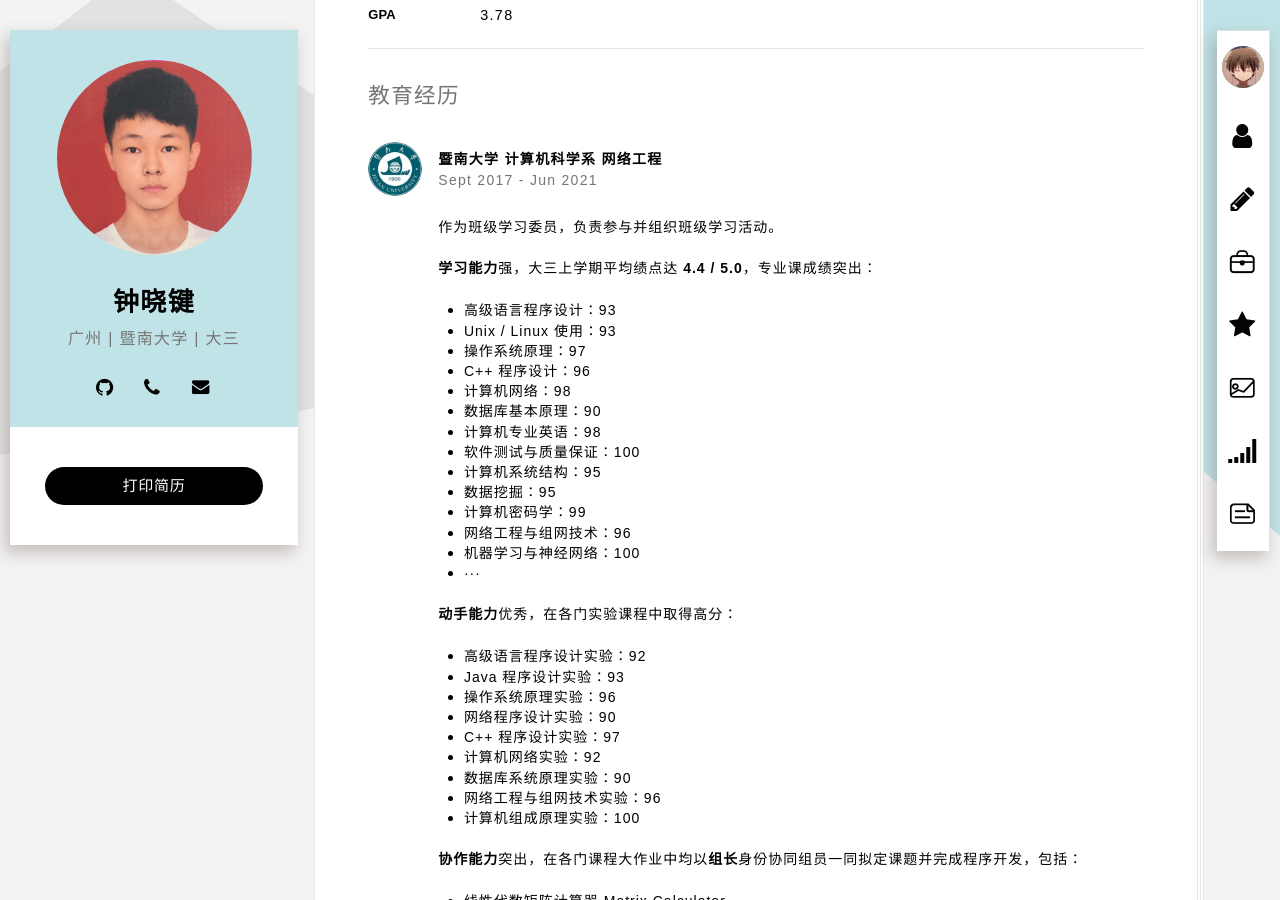
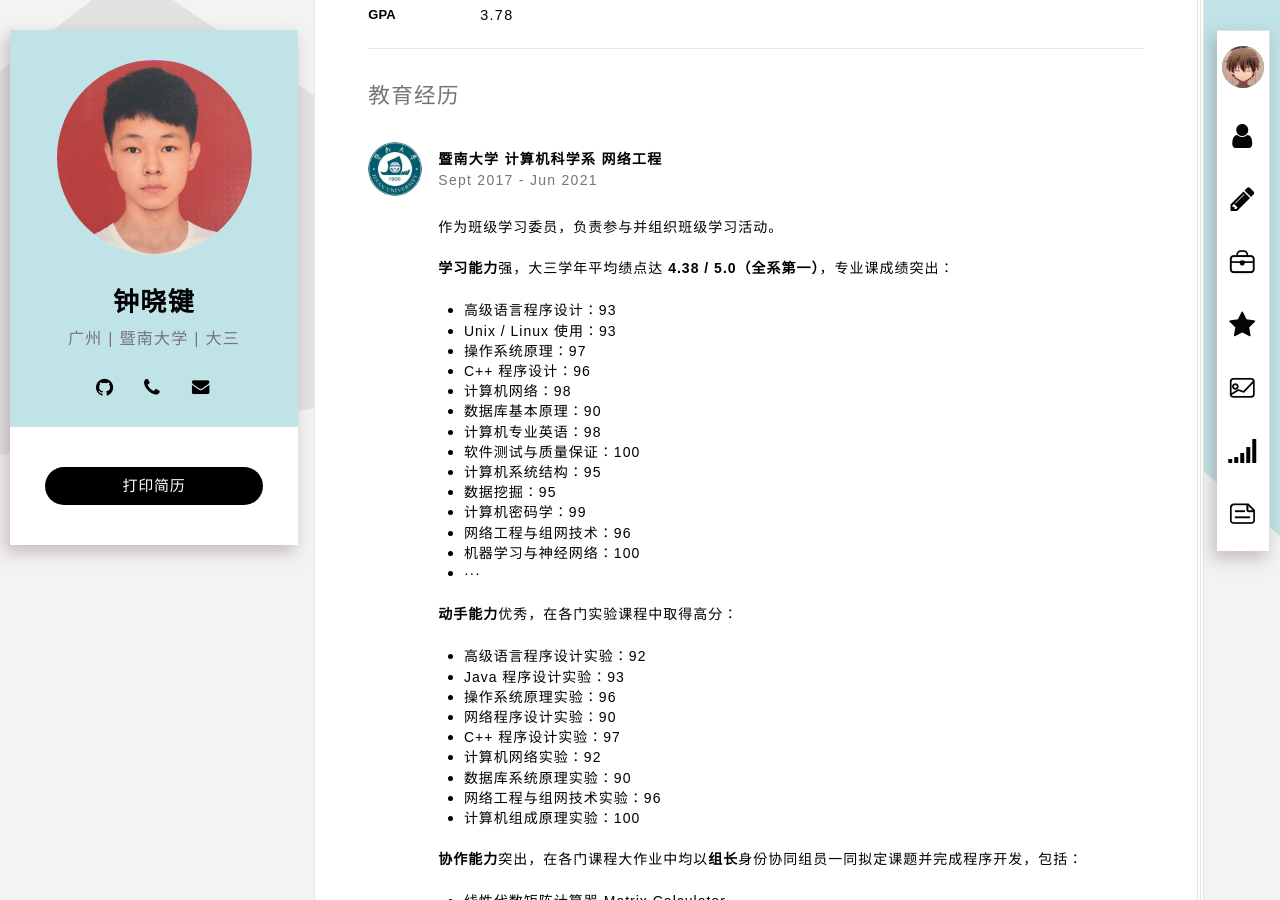
Before and after one commit to xiaojianzhong/xiaojianzhong.github.io, a Jekyll site: the page built from index.html, in a window 1280 px wide and 900 px high, scrolled down 391 px. Built offline with Jekyll 4.4.1, drawn with Linux system fonts in a browser that asks for light colours; some web fonts are replaced.

Commit message:
feat(platform-browser): update GPA

```diff
--- a/_includes/education.html
+++ b/_includes/education.html
@@ -26,8 +26,8 @@
             <p>作为班级学习委员，负责参与并组织班级学习活动。</p>
 
             <p>
-              <strong>学习能力</strong>强，大三上学期平均绩点达
-              <strong>4.4 / 5.0</strong>，专业课成绩突出：
+              <strong>学习能力</strong>强，大三学年平均绩点达
+              <strong>4.38 / 5.0（全系第一）</strong>，专业课成绩突出：
             </p>
             <ul>
               <!-- <li><p>计算机导论：94</p></li> -->
```
